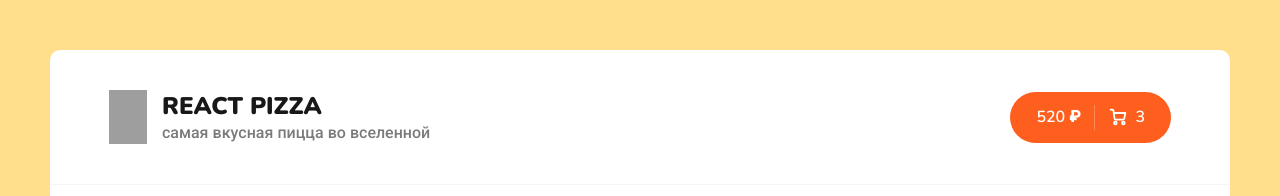
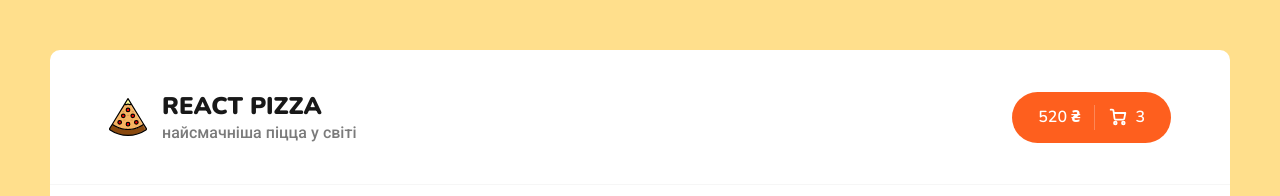
Before and after one commit to IgorOksentyuk/react-pizza, a React (Create React App) app: page / in a window 1280 px wide. Shown: the top 196 px of the page. Built offline with nearby package versions, Linux system fonts and the light colour scheme; grey boxes are pictures that could not be loaded.

Commit message:
Виправив верстку

```diff
--- a/src/Components/Header.jsx
+++ b/src/Components/Header.jsx
@@ -1,6 +1,6 @@
 import React from 'react';
 
-import logoSvg from '../img/pizza-logo.svg';
+import logoSvg from '../assets/img/pizza-logo.svg';
 
 const Header = () => {
   return (
@@ -10,12 +10,12 @@ const Header = () => {
           <img width="38" src={logoSvg} alt="Pizza logo" />
           <div>
             <h1>React Pizza</h1>
-            <p>самая вкусная пицца во вселенной</p>
+            <p>найсмачніша піцца у світі</p>
           </div>
         </div>
         <div className="header__cart">
           <a href="/cart.html" className="button button--cart">
-            <span>520 ₽</span>
+            <span>520 ₴</span>
             <div className="button__delimiter"></div>
             <svg
               width="18"
```
